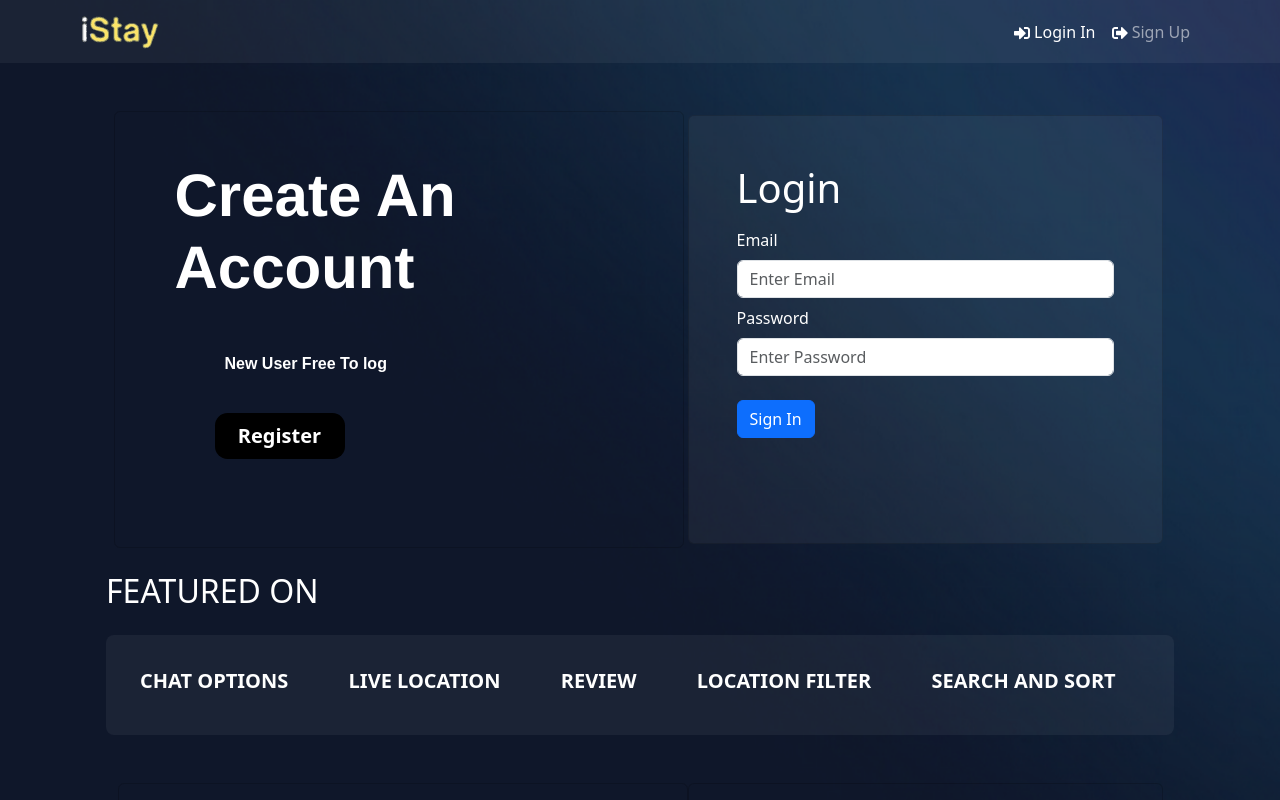
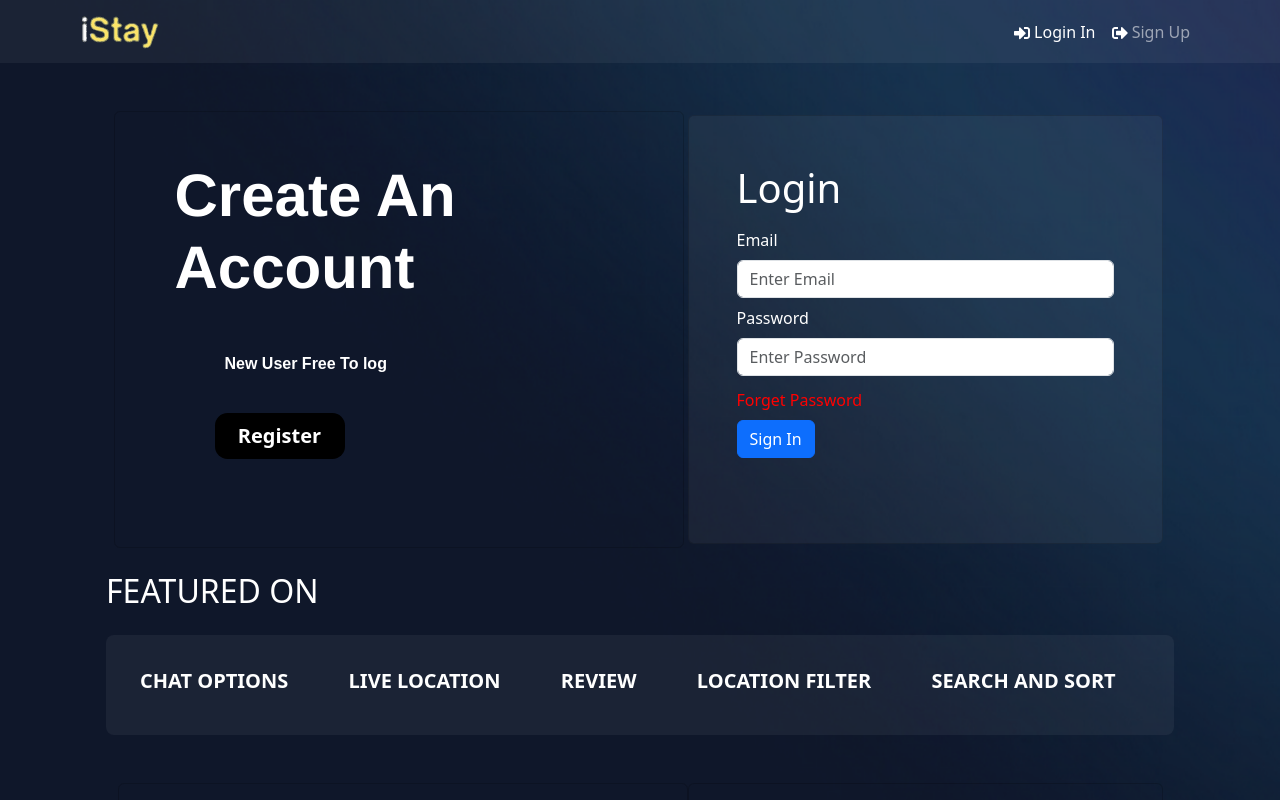
Before and after one commit to Athulraj10/iStay, a React (Vite) app in the folder frontend/: page /login in a window 1280 px wide. Shown: the top 800 px of the page. Built offline with nearby package versions, Linux system fonts and the light colour scheme.

Commit message:
forget password going

```diff
--- a/frontend/src/components/Header/Header.jsx
+++ b/frontend/src/components/Header/Header.jsx
@@ -1,23 +1,40 @@
-import { Navbar, Nav, Container } from "react-bootstrap";
+import { Navbar, Nav, Container, Alert } from "react-bootstrap";
 import { FaSignInAlt, FaSignOutAlt } from "react-icons/fa";
 import "./Header.css";
 import logoImage from "./iStays.png";
 import { LinkContainer } from "react-router-bootstrap";
-import { useEffect } from "react";
+import { useEffect, useState } from "react";
 
 const Header = () => {
-  // const userInfo = localStorage.getItem("userInfo");
-  const userInfo = localStorage.getItem("userInfo");
-  if (userInfo) {
-    useEffect(() => {
-      if (userInfo) {
-        console.log(userInfo)
+  const [userInfo, setUserInfo] = useState(null);
+
+  const handleLogout = () => {
+    localStorage.removeItem("userInfo");
+    setUserInfo(null);
+  };
+
+  useEffect(() => {
+    // Define an asynchronous function to fetch userInfo from localStorage
+    const fetchUserInfo = async () => {
+      const storedUserInfo = localStorage.getItem("userInfo");
+      if (storedUserInfo) {
+        // You can add await here if needed
+        setUserInfo(storedUserInfo);
       }
-    });
-  }
+    };
+
+    // Call the asynchronous function
+    fetchUserInfo();
+  }, []); // Empty dependency array to run once on mount
+
   return (
-    <header>
-      <Navbar className="navbarStyle" variant="dark" expand="lg" collapseOnSelect>
+    <>
+      <Navbar
+        className="navbarStyle"
+        variant="dark"
+        expand="lg"
+        collapseOnSelect
+      >
         <Container>
           <LinkContainer to="/">
             <Navbar.Brand>
@@ -31,11 +48,12 @@ const Header = () => {
               {/* Conditionally render Login/Logout button */}
               {userInfo ? (
                 // If user information is available, show Logout button
-                <Nav.Link onClick={handleLogout}>
-                  <FaSignOutAlt /> Logout
-                </Nav.Link>
+                <>
+                  <Nav.Link onClick={handleLogout}>
+                    <FaSignOutAlt /> Logout
+                  </Nav.Link>
+                </>
               ) : (
-                // If user information is not available, show Login and Signup links
                 <>
                   <LinkContainer to="/login">
                     <Nav.Link>
@@ -53,7 +71,7 @@ const Header = () => {
           </Navbar.Collapse>
         </Container>
       </Navbar>
-    </header>
+    </>
   );
 };
 
--- a/frontend/src/components/Login/loginSections/HeaderRightSection.jsx
+++ b/frontend/src/components/Login/loginSections/HeaderRightSection.jsx
@@ -25,7 +25,7 @@ const HeaderRightSection = () => {
   const [password, setPassword] = useState("");
 
   const handleSubmit = async (e) => {
-    e.preventDefault()
+    e.preventDefault();
     try {
       const formData = {
         email: email,
@@ -36,11 +36,10 @@ const HeaderRightSection = () => {
         localStorage.setItem("userInfo", JSON.stringify(res.data));
         return navigate("/");
       } else {
-          return navigate("/login");
-        }
+        return navigate("/login");
       }
-     catch (error) {
-     return toast.error(error.response.data.message);
+    } catch (error) {
+      return toast.error(error.response.data.message);
     }
   };
 
@@ -72,7 +71,19 @@ const HeaderRightSection = () => {
             onChange={(e) => setPassword(e.target.value)}
           ></Form.Control>
         </Form.Group>
-        <Button type="submit" variant="primary" className="mt-3">
+
+        <Form.Group>
+          <Link to="/forget">
+            <Form.Label
+              className="mt-1 mb-2"
+              style={{ color: "red", cursor: "pointer" }}
+            >
+              Forget Password
+            </Form.Label>
+          </Link>
+        </Form.Group>
+
+        <Button type="submit" className="m-0" variant="primary">
           Sign In
         </Button>
 
```
